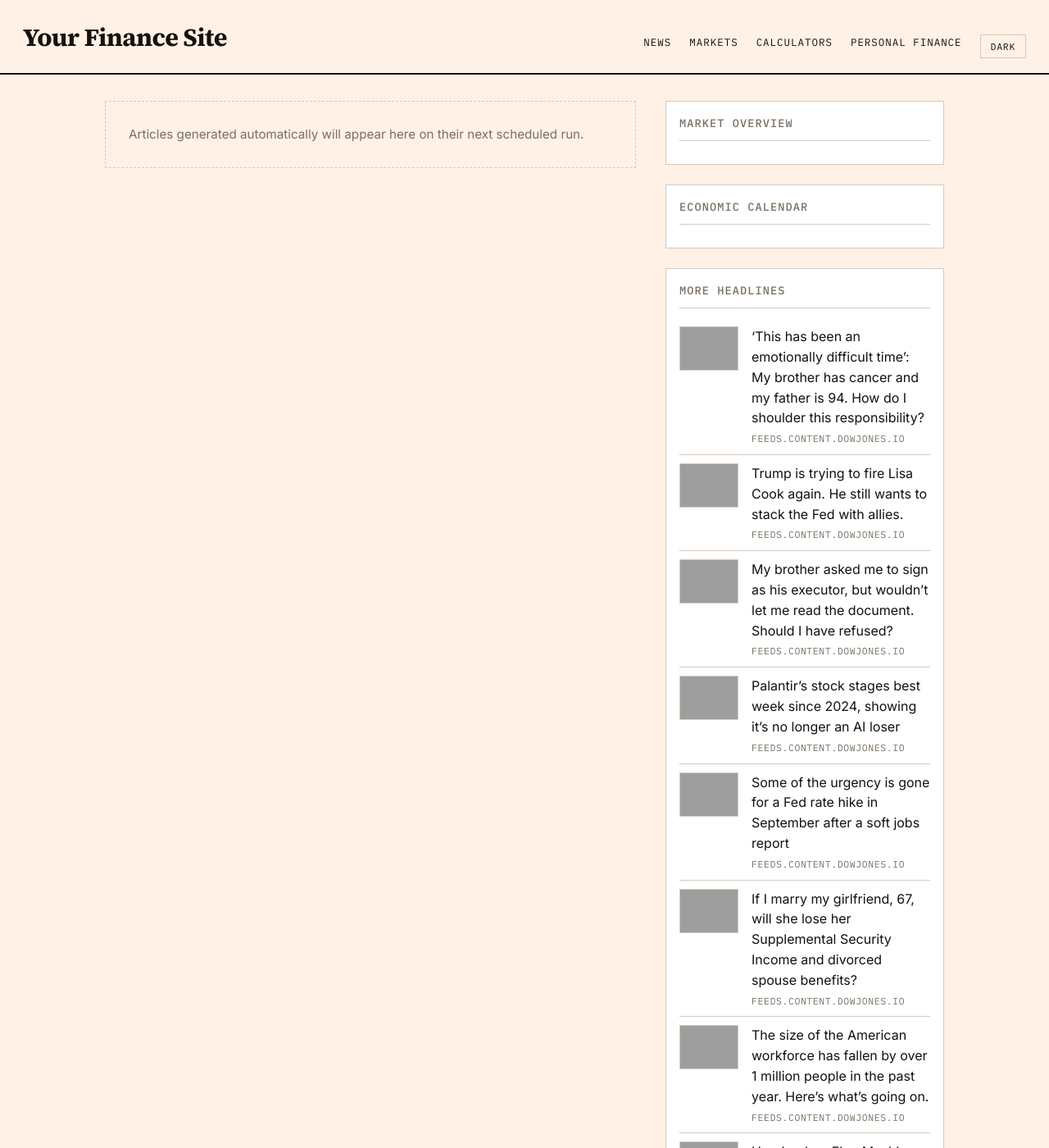
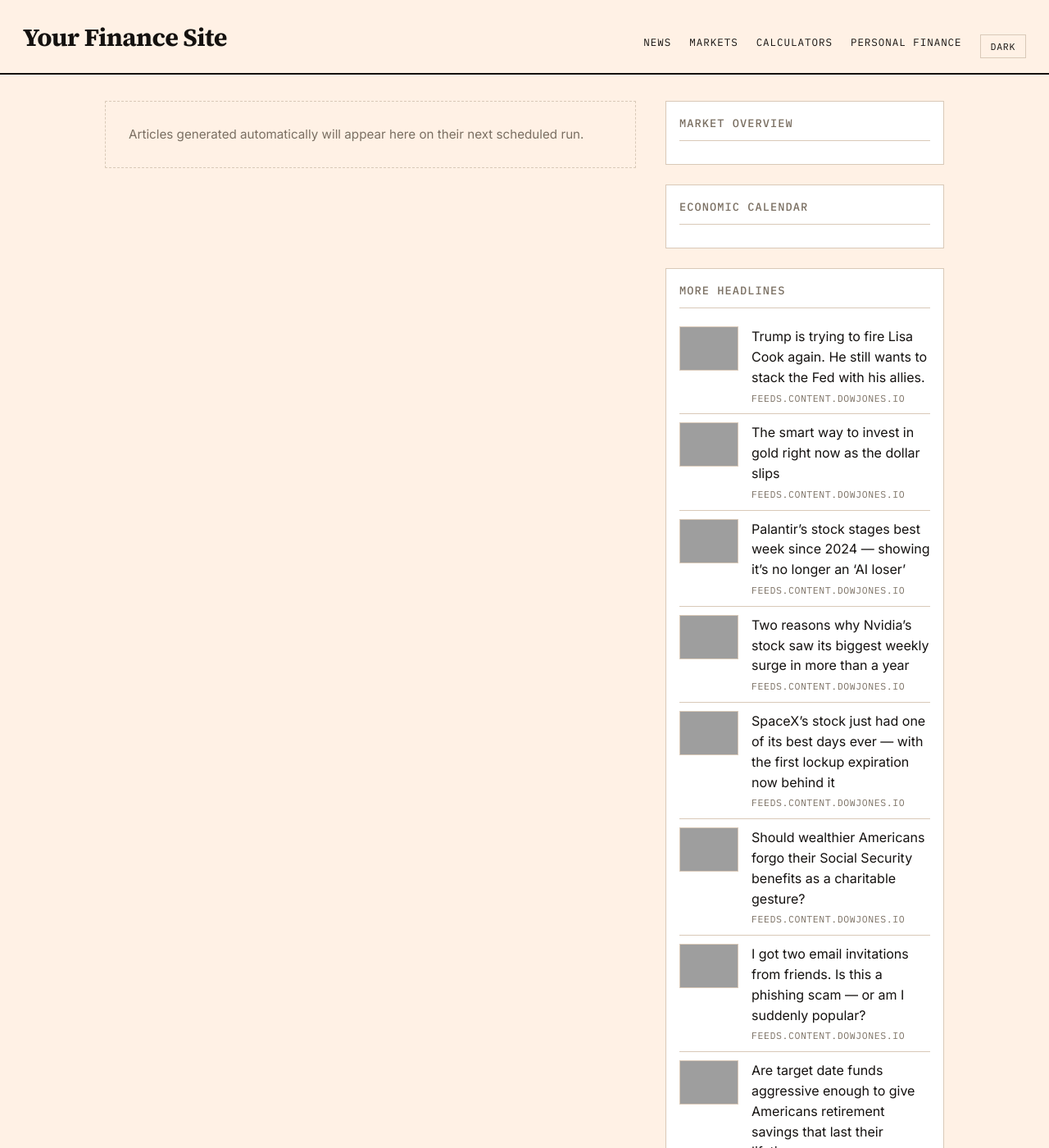
Before and after one commit to GlobTechCo/globtechco.github.io, a Jekyll site: the page built from index.html, in a window 1280 px wide and 1400 px high, cut to the strip 0-1400 px from the top of the window. Shown: the whole strip at 82% size. Built offline with Jekyll 4.4.1, drawn with Linux system fonts in a browser that asks for light colours; a script that is not in the unit is left out; the list of posts is cut into pages by our own code; some of the changed text lies outside the part shown; grey boxes are pictures that could not be loaded.

Commit message:
Auto-content update 2026-08-08

```diff
--- a/_data/aggregator.yml
+++ b/_data/aggregator.yml
@@ -1,50 +1,50 @@
+- title: "Trump is trying to fire Lisa Cook again. He still wants to stack the Fed with his allies."
+  link: "https://www.marketwatch.com/story/trump-is-trying-to-fire-lisa-cook-again-he-still-wants-to-stack-the-fed-with-allies-e6f40aa5?mod=mw_rss_topstories"
+  source: "feeds.content.dowjones.io"
+  pubdate: "Fri, 07 Aug 2026 22:05:00 GMT"
+  image: "https://images.mktw.net/im-69754649"
+- title: "The smart way to invest in gold right now as the dollar slips"
+  link: "https://www.marketwatch.com/story/the-smart-way-to-invest-in-gold-right-now-as-the-dollar-slips-22fdf3b2?mod=mw_rss_topstories"
+  source: "feeds.content.dowjones.io"
+  pubdate: "Fri, 07 Aug 2026 21:58:00 GMT"
+  image: "https://images.mktw.net/im-53372054"
+- title: "Palantir\u2019s stock stages best week since 2024 \u2014 showing it\u2019s no longer an \u2018AI loser\u2019"
+  link: "https://www.marketwatch.com/story/palantirs-stock-stages-best-week-since-2024-showing-its-no-longer-an-ai-loser-2fc6c32b?mod=mw_rss_topstories"
+  source: "feeds.content.dowjones.io"
+  pubdate: "Fri, 07 Aug 2026 20:54:00 GMT"
+  image: "https://images.mktw.net/im-72565891"
+- title: "Two reasons why Nvidia\u2019s stock saw its biggest weekly surge in more than a year"
+  link: "https://www.marketwatch.com/story/two-reasons-why-nvidias-stock-saw-its-biggest-weekly-surge-in-more-than-a-year-644875c8?mod=mw_rss_topstories"
+  source: "feeds.content.dowjones.io"
+  pubdate: "Fri, 07 Aug 2026 20:41:00 GMT"
+  image: "https://images.mktw.net/im-62509713"
+- title: "SpaceX\u2019s stock just had one of its best days ever \u2014 with the first lockup expiration now behind it"
+  link: "https://www.marketwatch.com/story/spacexs-stock-is-having-one-of-its-best-days-ever-with-the-first-lockup-expiration-now-behind-it-cd55946c?mod=mw_rss_topstories"
+  source: "feeds.content.dowjones.io"
+  pubdate: "Fri, 07 Aug 2026 20:38:00 GMT"
+  image: "https://images.mktw.net/im-00481430"
+- title: "Should wealthier Americans forgo their Social Security benefits as a charitable gesture?"
+  link: "https://www.marketwatch.com/story/should-wealthier-americans-forgo-their-social-security-benefits-as-a-charitable-gesture-2c7b6801?mod=mw_rss_topstories"
+  source: "feeds.content.dowjones.io"
+  pubdate: "Fri, 07 Aug 2026 20:30:00 GMT"
+  image: "https://images.mktw.net/im-55523121"
+- title: "I got two email invitations from friends. Is this a phishing scam \u2014 or am I suddenly popular?"
+  link: "https://www.marketwatch.com/story/i-got-two-email-invitations-from-friends-is-this-a-phishing-scam-or-am-i-suddenly-popular-d9680aa8?mod=mw_rss_topstories"
+  source: "feeds.content.dowjones.io"
+  pubdate: "Fri, 07 Aug 2026 20:15:00 GMT"
+  image: "https://images.mktw.net/im-02087591"
+- title: "Are target date funds aggressive enough to give Americans retirement savings that last their lifetimes"
+  link: "https://www.marketwatch.com/story/are-target-date-funds-hurting-americans-as-they-live-longer-929f4f92?mod=mw_rss_topstories"
+  source: "feeds.content.dowjones.io"
+  pubdate: "Fri, 07 Aug 2026 20:04:00 GMT"
+  image: "https://images.mktw.net/im-96661868"
 - title: "\u2018This has been an emotionally difficult time\u2019: My brother has cancer and my father is 94. How do I shoulder this responsibility?"
   link: "https://www.marketwatch.com/story/this-has-been-an-emotionally-difficult-time-my-brother-has-cancer-and-my-father-is-94-how-do-i-shoulder-this-responsibility-9da09dc4?mod=mw_rss_topstories"
   source: "feeds.content.dowjones.io"
   pubdate: "Fri, 07 Aug 2026 20:00:00 GMT"
   image: "https://images.mktw.net/im-64488863"
-- title: "Trump is trying to fire Lisa Cook again. He still wants to stack the Fed with allies."
-  link: "https://www.marketwatch.com/story/trump-is-trying-to-fire-lisa-cook-again-he-still-wants-to-stack-the-fed-with-allies-e6f40aa5?mod=mw_rss_topstories"
-  source: "feeds.content.dowjones.io"
-  pubdate: "Fri, 07 Aug 2026 19:47:00 GMT"
-  image: "https://images.mktw.net/im-69754649"
 - title: "My brother asked me to sign as his executor, but wouldn\u2019t let me read the document. Should I have refused?"
   link: "https://www.marketwatch.com/story/my-brother-asked-me-to-sign-as-his-executor-but-wouldnt-let-me-read-the-document-should-i-have-refused-1b53d9bc?mod=mw_rss_topstories"
   source: "feeds.content.dowjones.io"
   pubdate: "Fri, 07 Aug 2026 19:45:00 GMT"
   image: "https://images.mktw.net/im-72144316"
-- title: "Palantir\u2019s stock stages best week since 2024, showing it\u2019s no longer an AI loser"
-  link: "https://www.marketwatch.com/story/palantirs-stock-stages-best-week-since-2024-showing-its-no-longer-an-ai-loser-2fc6c32b?mod=mw_rss_topstories"
-  source: "feeds.content.dowjones.io"
-  pubdate: "Fri, 07 Aug 2026 19:41:00 GMT"
-  image: "https://images.mktw.net/im-72565891"
-- title: "Some of the urgency is gone for a Fed rate hike in September after a soft jobs report"
-  link: "https://www.marketwatch.com/story/some-of-the-urgency-is-gone-for-a-fed-rate-hike-in-september-after-the-soft-jobs-report-19bc5565?mod=mw_rss_topstories"
-  source: "feeds.content.dowjones.io"
-  pubdate: "Fri, 07 Aug 2026 19:36:00 GMT"
-  image: "https://images.mktw.net/im-70960671"
-- title: "If I marry my girlfriend, 67, will she lose her Supplemental Security Income and divorced spouse benefits?"
-  link: "https://www.marketwatch.com/story/if-i-marry-my-girlfriend-67-will-she-lose-her-supplemental-security-income-and-divorced-spouse-benefits-9340bab9?mod=mw_rss_topstories"
-  source: "feeds.content.dowjones.io"
-  pubdate: "Fri, 07 Aug 2026 19:30:00 GMT"
-  image: "https://images.mktw.net/im-13956007"
-- title: "The size of the American workforce has fallen by over 1 million people in the past year. Here\u2019s what\u2019s going on."
-  link: "https://www.marketwatch.com/story/the-size-of-the-american-workforce-has-fallen-by-over-1-million-people-in-the-past-year-heres-whats-going-on-b8141aa3?mod=mw_rss_topstories"
-  source: "feeds.content.dowjones.io"
-  pubdate: "Fri, 07 Aug 2026 19:24:00 GMT"
-  image: "https://images.mktw.net/im-00379417"
-- title: "Here\u2019s when Elon Musk\u2019s Starlink internet is worth the steep monthly price \u2014 and $350 startup cost"
-  link: "https://www.marketwatch.com/story/heres-when-elon-musks-starlink-internet-is-worth-the-steep-monthly-price-and-350-startup-cost-53735d59?mod=mw_rss_topstories"
-  source: "feeds.content.dowjones.io"
-  pubdate: "Fri, 07 Aug 2026 18:13:00 GMT"
-  image: "https://images.mktw.net/im-37957603"
-- title: "I\u2019m an unemployed software developer who is skeptical of AI. Can I still find a job in tech?"
-  link: "https://www.marketwatch.com/story/im-an-unemployed-software-developer-who-is-skeptical-of-ai-can-i-still-find-a-job-in-tech-4413875e?mod=mw_rss_topstories"
-  source: "feeds.content.dowjones.io"
-  pubdate: "Fri, 07 Aug 2026 18:00:00 GMT"
-  image: "https://images.mktw.net/im-03670181"
-- title: "If target date funds aren\u2019t risky enough, Americans could miss out on retirement savings \u2014 especially as they live longer"
-  link: "https://www.marketwatch.com/story/are-target-date-funds-hurting-americans-as-they-live-longer-929f4f92?mod=mw_rss_topstories"
-  source: "feeds.content.dowjones.io"
-  pubdate: "Fri, 07 Aug 2026 17:49:00 GMT"
-  image: "https://images.mktw.net/im-96661868"
```
